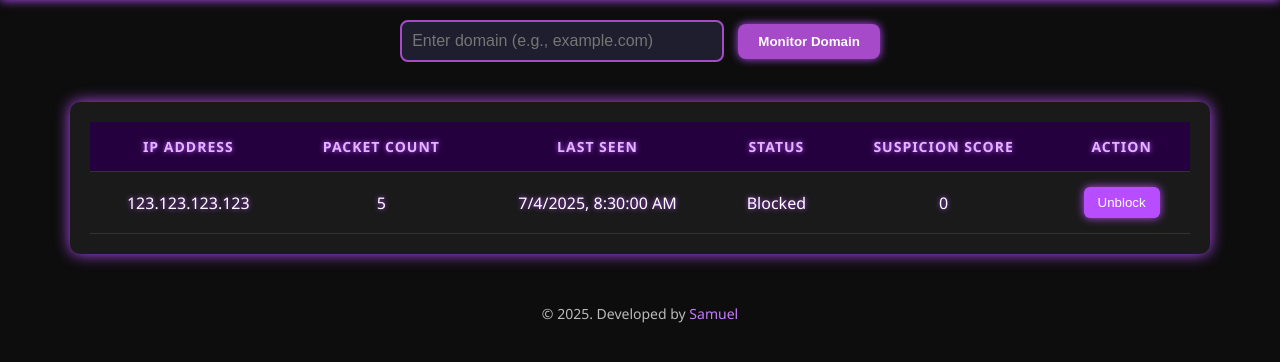
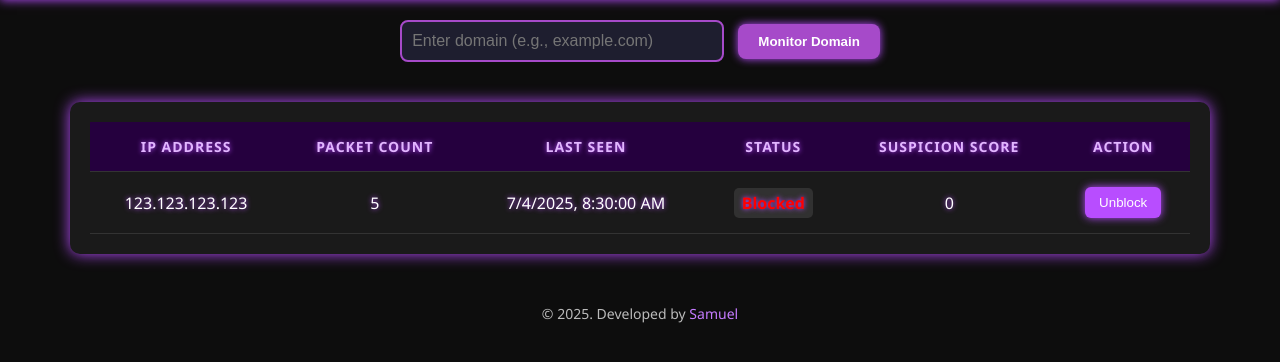
Before and after one commit to samuelkcherian/ddos-protection-system, a Flask app: page /dashboard in a window 1280 px wide. Shown: the part 68-430 px from the top of the page. Run offline with Flask 3, Linux system fonts and the light colour scheme; the visitor is signed in with stand-in values (Sample User, id 1).

Commit message:
small changes

```diff
--- a/templates/dashboard.html
+++ b/templates/dashboard.html
@@ -89,10 +89,10 @@
                         }
 
                         let statusClass = "";
-                        if (status === "Blocked") statusClass = "bg-red-800 text-white";
-                        else if (status === "Suspicious") statusClass = "bg-yellow-700 text-black";
-                        else if (status == "Monitoring") statusClass = "bg-blue-800 text-white";
-                        else statusClass = "bg-green-700 text-white";
+                        if (status === "Blocked") statusStyle = "color: red; font-weight: bold;";
+                        else if (status === "Suspicious") statusStyle = "color: orange; font-weight: bold";
+                        else if (status == "Monitoring") statusStyle = "color: skyblue; font-weight: bold;";
+                        else statusStyle = "color: lightgreen; font-weight: bold;";
 
                         const row = `
                           <tr class="border-b border-gray-600 hover:bg-[#33334d] transition duration-200">
@@ -100,11 +100,8 @@
                             <td class="px-4 py-2">${count}</td>
                             <td class="px-4 py-2">${lastSeen}</td>
                             <td class="px-4 py-2">
-                                <span class="px-2 py-1 rounded shadow-md ${statusClass}">${status}</span>
-                            </td>
-                            <td class="px-4 py-2">
-                                <span class="${scoreClass}">${score}</span>
-                            </td>
+                                <span style="${statusStyle}; padding: 4px 8px; border-radius: 5px; background-color: rgba(255,255,255,0.1);">${status}</span></td>
+                            <td class="px-4 py-2">${score}</td>
                             <td class="px-4 py-2">
                                 ${status === "Blocked" ? `
                                   <button onclick="unblockIP('${ip}')" class="bg-pink-600 hover:bg-pink-700 text-white text-xs px-2 py-1 rounded">
```
